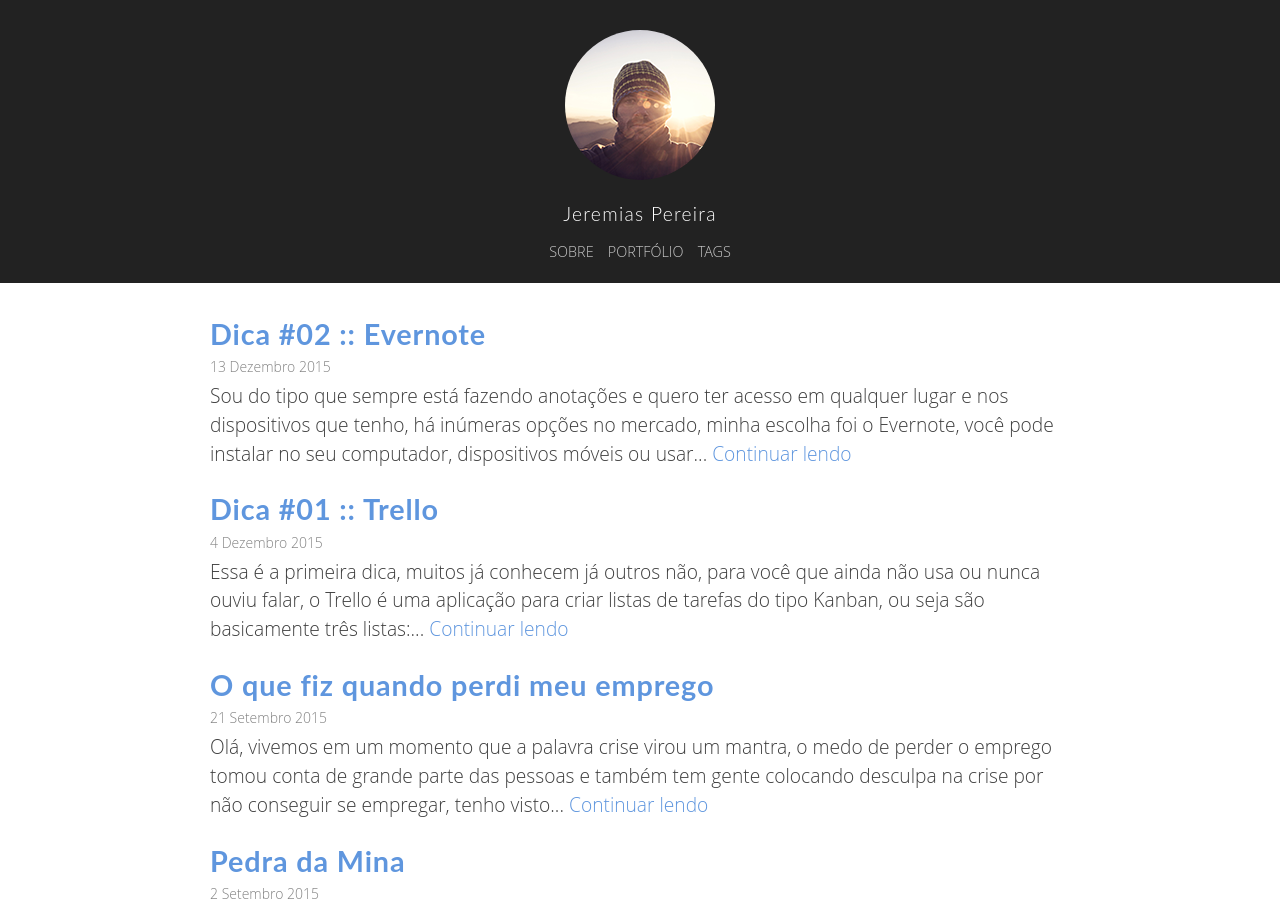
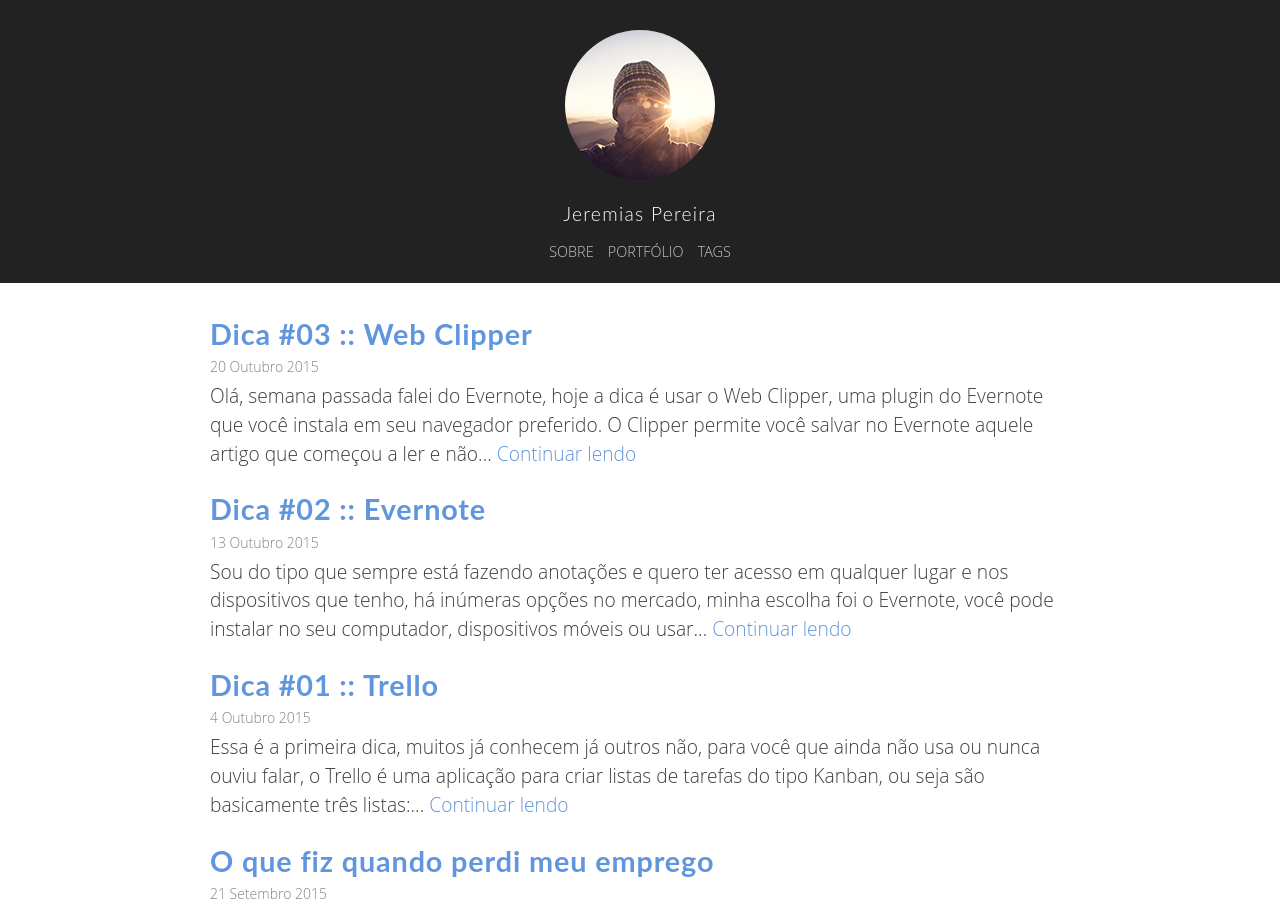
Before and after one commit to jeremiaspereira/jeremiaspereira.github.io, a Jekyll site: the page built from index.html, in a window 1280 px wide and 900 px high. Built offline with Jekyll 4.4.1, drawn with Linux system fonts in a browser that asks for light colours.

Commit message:
Dica #03 Web Clipper

```diff
--- a/_includes/header.html
+++ b/_includes/header.html
@@ -1,5 +1,4 @@
 <header class="site-header">
-
      <a  href="{{ site.baseurl }}/">
       <div class="logo"></div>
      </a>
--- a/_posts/2015-12-04-dica-01.markdown
+++ b/_posts/2015-10-04-dica-01.markdown
@@ -1,7 +1,7 @@
 ---
 layout: post
 title:  "Dica #01 :: Trello"
-date:   2015-12-04 11:48:17
+date:   2015-10-04 11:48:17
 description: "Dicas para o seu dia-a-dia"
 tag: Dicas
 ---
--- a/_posts/2015-12-13-dica-02.markdown
+++ b/_posts/2015-10-13-dica-02.markdown
@@ -1,7 +1,7 @@
 ---
 layout: post
 title:  "Dica #02 :: Evernote"
-date:   2015-12-13 22:48:17
+date:   2015-10-13 22:48:17
 description: "Dicas para o seu dia-a-dia"
 tag: Dicas
 ---
--- /dev/null
+++ b/_posts/2015-10-20-dica-03.markdown
@@ -0,0 +1,23 @@
+---
+layout: post
+title:  "Dica #03 :: Web Clipper"
+date:   2015-10-20 22:48:17
+description: "Dicas para o seu dia-a-dia"
+tag: Dicas
+---
+
+Olá, semana passada falei do Evernote, hoje a dica é usar o [Web Clipper](https://evernote.com/intl/pt-br/webclipper/){:target="_blank"}, uma plugin do Evernote que você instala em seu navegador preferido.
+
+O Clipper permite você salvar no Evernote aquele artigo que começou a ler e não terminou, links, screenshot, ou seja você pode guardar quase tudo para poder ver com calma depois.
+
+
+<div class="video">
+  <iframe width="100%" height="400" src="https://www.youtube.com/embed/q-iToNm6XH4" frameborder="0" allowfullscreen></iframe>
+</div>
+
+
+Essa dica foi bem curta, mais vale a pena dar uma olhada no Clipper e testar, quem sabe pode ajudar você na organização de suas coisas.
+
+E ai o você usa alguma ferramenta desse tipo? Deixe um comentário a seguir, vamos trocar ideia.
+
+Até +
```
